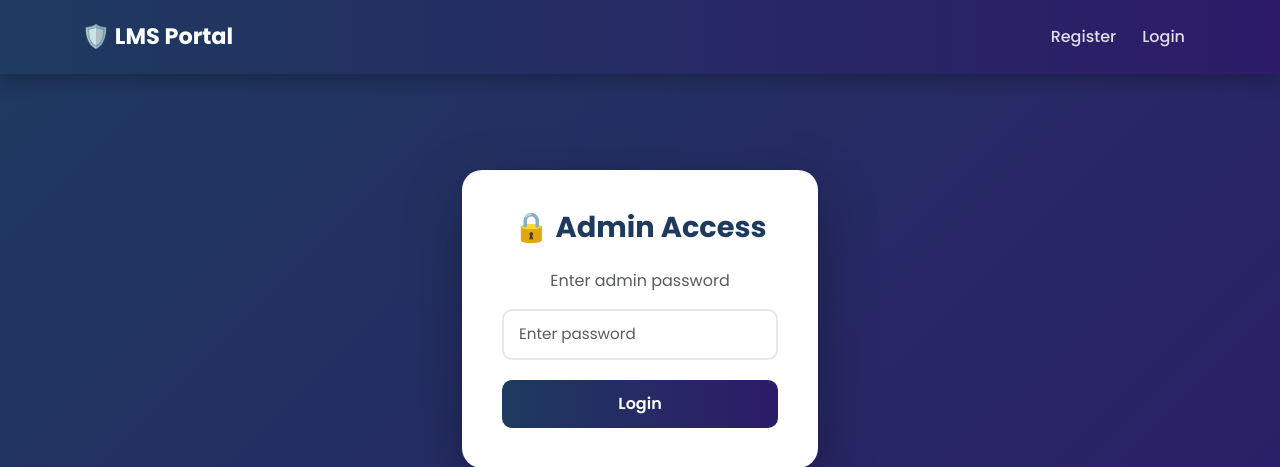
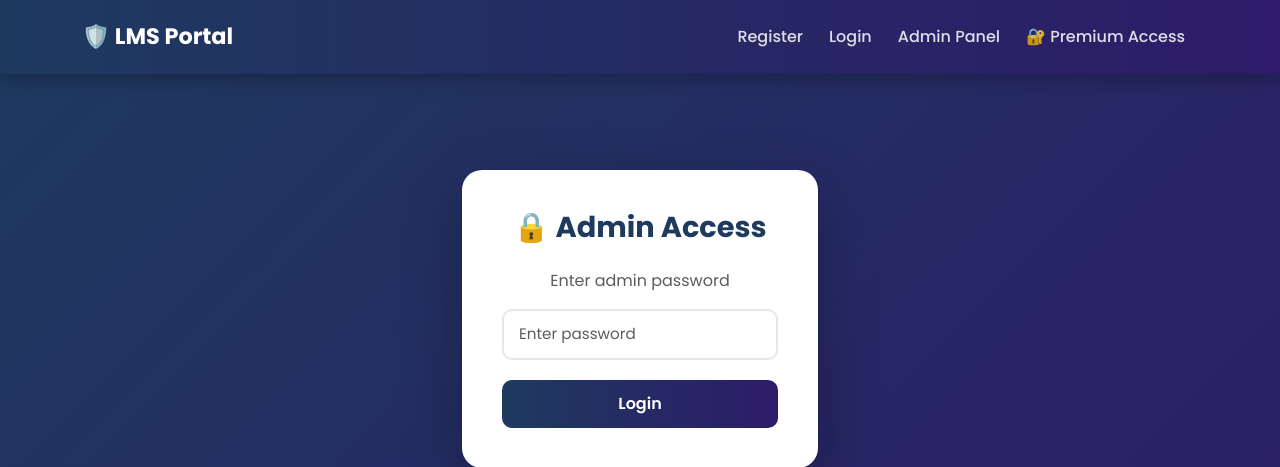
Before and after one commit to ch-Ahmad-zx/lms-project, a Flask app: page /admin in a window 1280 px wide. Shown: the top 467 px of the page. Run offline with Flask 3, Linux system fonts and the light colour scheme; some libraries are stand-ins or nearby versions.

Commit message:
navbar revert

```diff
--- a/templates/base.html
+++ b/templates/base.html
@@ -88,14 +88,12 @@
 </button>
 <div class="collapse navbar-collapse" id="navbarNav">
                 <ul class="navbar-nav ms-auto">
-                   {% if session.get('user_id') %}
-    <li class="nav-item"><a class="nav-link" href="/dashboard">Dashboard</a></li>
-    <li class="nav-item"><a class="nav-link" href="/resources">🔐 Premium Access</a></li>
-    <li class="nav-item"><a class="nav-link" href="/admin_logout">Admin Panel</a></li>
-    <li class="nav-item"><a class="nav-link fw-bold text-warning" href="/logout">Logout</a></li>
-{% else %}
-    <li class="nav-item"><a class="nav-link" href="/">Register</a></li>
-    <li class="nav-item"><a class="nav-link" href="/login">Login</a></li>
+                  <li class="nav-item"><a class="nav-link" href="/">Register</a></li>
+<li class="nav-item"><a class="nav-link" href="/login">Login</a></li>
+<li class="nav-item"><a class="nav-link" href="/admin_logout">Admin Panel</a></li>
+<li class="nav-item"><a class="nav-link" href="/resources">🔐 Premium Access</a></li>
+{% if session.get('user_id') %}
+<li class="nav-item"><a class="nav-link fw-bold text-warning" href="/logout">Logout</a></li>
 {% endif %}
                 </ul>
             </div>
```
